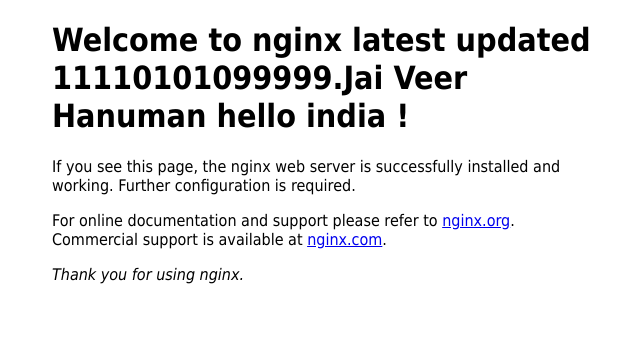
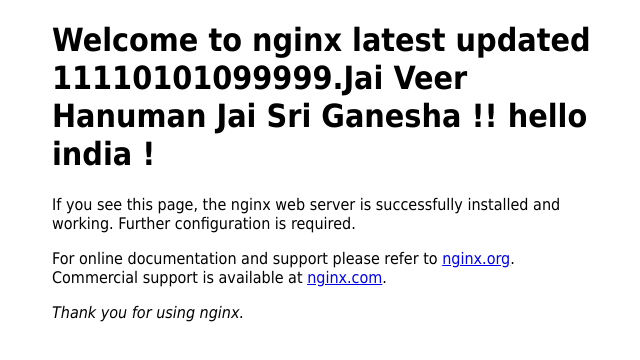
Before and after one commit to indar99/GKE-App-Deployment-CICD, a plain HTML site: page index.html in a window 1280 px wide. Shown: the whole page, without its empty margins (308-948 px from the left). Drawn offline with Linux system fonts and the light colour scheme.

Commit message:
Update index.html

```diff
--- a/index.html
+++ b/index.html
@@ -11,7 +11,7 @@
 </style>
 </head>
 <body>
-<h1>Welcome to nginx latest updated 11110101099999.Jai Veer Hanuman  hello india !</h1>
+<h1>Welcome to nginx latest updated 11110101099999.Jai Veer Hanuman  Jai Sri Ganesha !! hello india !</h1>
 <p>If you see this page, the nginx web server is successfully installed and
 working. Further configuration is required.</p>
 
```
